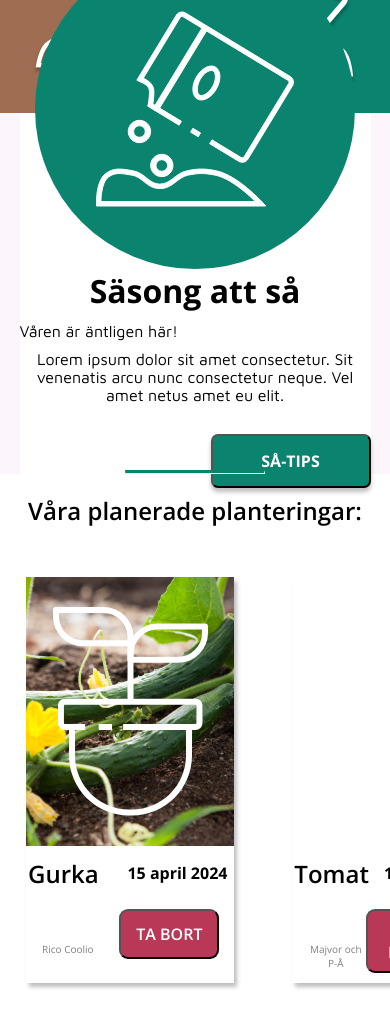
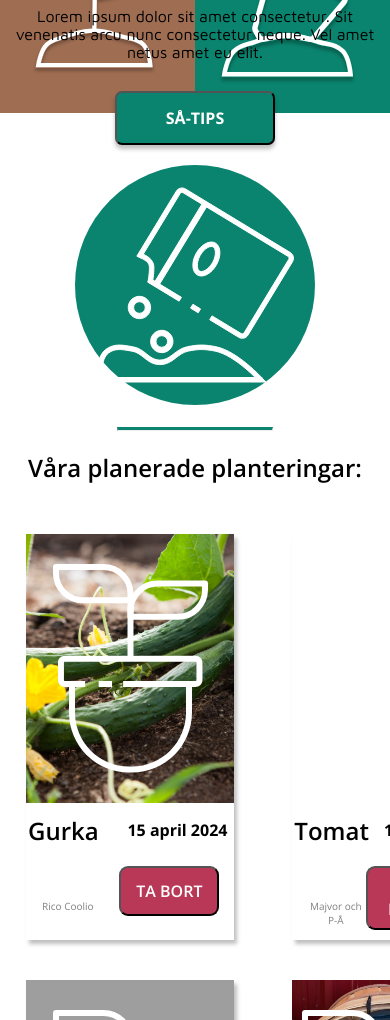
Before and after one commit to louohr/planned-planthood, a plain HTML site: page index.html in a window 390 px wide. Shown: the part 604-1624 px from the top of the page. Drawn offline with nearby package versions, Linux system fonts and the light colour scheme; grey boxes are pictures that could not be loaded.

Commit message:
fix changes

```diff
--- a/style.css
+++ b/style.css
@@ -513,12 +513,21 @@ p {
     }
 
     .circle-container {
+        order: 1;
         margin-top: 20px;
+    }
+
+    .circle {
+        height: 15rem;
+        width: 15rem;
+    }
+
+    .seed-btn {
+        align-self: center;
     }
 
     /* section 1 */
     .planned-planthood {
-        width: 90%;
         margin: 0 auto;
     }
 
```
Also changed, not shown: index.css (deleted).
